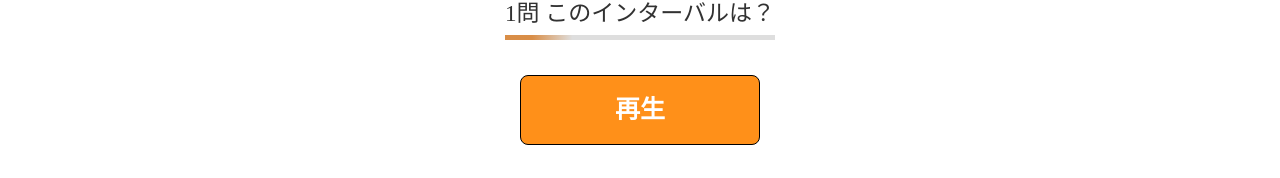
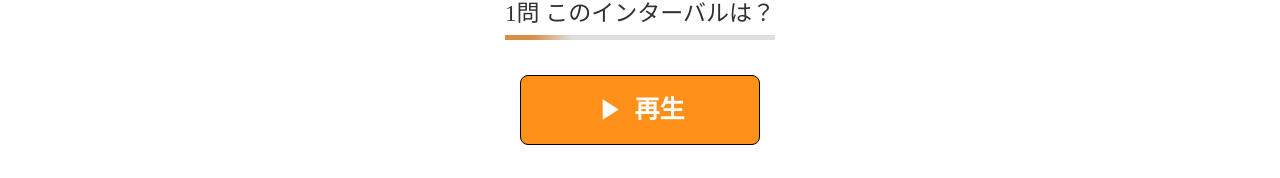
Before and after one commit to aki5648237/interval-training, a React (Create React App) app: page /IntervalTrainingQuiz in a window 1280 px wide. Shown: the part 131-309 px from the top of the page. Built offline with nearby package versions, Linux system fonts and the light colour scheme.

Commit message:
4/12 ボタン押下時の処理修正

```diff
--- a/src/component/intervalTrainingAnswer.tsx
+++ b/src/component/intervalTrainingAnswer.tsx
@@ -8,19 +8,14 @@ import TripOriginIcon from '@mui/icons-material/TripOrigin';
 import CloseIcon from '@mui/icons-material/Close';
 
 type Props = {
-	currentQuestion: number
 	questions: Question[]
 	handleAnswerButtonClick: (answerText: string, value: number) => void
 	answer: string
-	selectValue: number
 	resultList: QuestionResult[]
 }
 
-export const Answer = ({currentQuestion, questions, handleAnswerButtonClick, answer, selectValue, resultList}: Props) => {
+export const Answer = ({questions, handleAnswerButtonClick, answer, resultList}: Props) => {
 
-	resultList.map((item)=> {
-		console.log('ボタンの色情報' + item.resultText + item.result)
-	})
 	return (
 		<div>
 			{
--- a/src/component/intervalTrainingQuiz.tsx
+++ b/src/component/intervalTrainingQuiz.tsx
@@ -1,13 +1,14 @@
 import { useNavigate } from "react-router-dom"
 import { Typography, Button, Card, Box, List, ListItem, ListItemText} from '@mui/material/';
-import React,{useState, useEffect} from 'react';
+import {useState, useEffect} from 'react';
 import { Answer } from './intervalTrainingAnswer';
 import major3rd from '../sound/major3rd.mp3';
 import perfect5th from '../sound/perfect5th.mp3';
 import octabe from '../sound/octave.mp3';
 /** @jsxImportSource @emotion/react */
 import AppHeader from "./appHeader";
-import MainText from "./mainText";
+import PlayArrowIcon from '@mui/icons-material/PlayArrow';
+import ReplayIcon from '@mui/icons-material/Replay';
 
 let my_audio: HTMLAudioElement;
 // 際レンダリング防止のため、最初に定義
@@ -50,9 +51,8 @@ const IntervalTrainingQuiz = () => {
 	const [answer, setAnswer] = useState<string>('');
 	// 選択肢したボタンのvalue
 	const [selectValue, setSelectValue] = useState<number>(99);
-	// 選択肢の正解/不正解情報
-	// const [optionResult, setOptionResult] = useState<string>('');
-
+	// 再生押下時のフラグ
+	const [playSound, setPlaySound] = useState<boolean>(false)
 	// スキップ/次へ文言
 	const [nextText, setNextText] = useState<string>("スキップ")
 
@@ -78,15 +78,22 @@ const IntervalTrainingQuiz = () => {
 			return {...list, result:''};
 		})
 		setResultList(nextList);
+
+		if (currentQuestion > 9) {
+			// 10問回答後、結果見るボタン表示
+			setResultQuiz(true);
+			setNextQuiz(false);
+}
 	},[currentQuestion]);
 
+	// クイズ内容
 	const questions: Question[] = [
 		{
 			answerOptions:[
 				{answerText: 'Major 3rd', value: 0},
 				{answerText: 'Perfect 5th', value: 1},
 				{answerText: 'Octave', value: 2},
-			],
+			]
 		},
 	];
 
@@ -94,10 +101,11 @@ const IntervalTrainingQuiz = () => {
 	const questionResults: QuestionResult[] = [
 		{resultText: 'Major 3rd', result: '', missCount: 0},
 		{resultText: 'Perfect 5th', result: '', missCount: 0},
-		{resultText: 'Octave', result: '', missCount: 0}
+		{resultText: 'Octave', result: '', missCount: 0},
 	]
 	const [resultList, setResultList] = useState<QuestionResult[]>(questionResults);
 
+	// 選択肢押下時の処理
 	const handleAnswerButtonClick = (answerText: string, value: number): void=> {
 
 		const nextList = resultList.map((list) => {
@@ -111,24 +119,20 @@ const IntervalTrainingQuiz = () => {
 					return {...list, result:'inCorrect', missCount: list.missCount + 1}
 				}
 			}
-
-			if (currentQuestion > 9) {
-						// 10問回答後、結果見るボタン表示
-						setResultQuiz(true);
-						setNextQuiz(false);
-			}
-
 			return list;
 		})
 		setResultList(nextList);
 	}
 
-		// ボタン押下時音を鳴らす
-		const jsplay = () => {
-			my_audio.currentTime = 0;
-			my_audio.play();
-			setListenCount((listenCount) => listenCount + 1);
+	// ボタン押下時音を鳴らす
+	const jsplay = () => {
+		my_audio.currentTime = 0;
+		my_audio.play();
+		setListenCount((listenCount) => listenCount + 1);
+		if (playSound === false) {
+			setPlaySound(true);
 		}
+	}
 
 	// 次の問題を表示
 	const nextDisplay = () => {
@@ -136,6 +140,7 @@ const IntervalTrainingQuiz = () => {
 		// 選択肢のボタンのcssを破棄
 		setAnswer('');
 		setNextText('スキップ');
+		setPlaySound(false);
 	}
 
 	// 結果を表示
@@ -165,7 +170,9 @@ const IntervalTrainingQuiz = () => {
 							<Typography className="sub-title" variant="h2">{currentQuestion}問 このインターバルは？</Typography>
 						</Box>
 						<Box sx={{textAlign: 'center', marginTop: '35px'}}>
-							<Button className="main-button" onClick={() => jsplay()} variant='outlined'>再生</Button>
+							<Button
+								startIcon={playSound === false ?  <PlayArrowIcon className="play-icon"/> : <ReplayIcon className="play-icon"/>}
+								className="main-button" onClick={() => jsplay()} variant='outlined'>{playSound === false ? '再生' : 'リプレイ'}</Button>
 						</Box>
 					</Box>
 					<Card className="cardStyle" sx={{margin: '35px 20px 35px 20px', height: '280px'}} variant="outlined">
@@ -174,11 +181,9 @@ const IntervalTrainingQuiz = () => {
 						</Box>
 						<Box sx={{padding: '0 10px'}}>
 							<Answer
-								currentQuestion={currentQuestion}
 								questions={questions}
 								handleAnswerButtonClick={handleAnswerButtonClick}
 								answer={answer}
-								selectValue={selectValue}
 								resultList={resultList}
 							/>
 						</Box>
@@ -188,7 +193,7 @@ const IntervalTrainingQuiz = () => {
 							</Box>
 
 							<Box className={resultQuiz ? "" : "invisible"}>
-								<Button className="result-button" onClick={() => resultDisplay()} variant='outlined'>結果</Button>
+								<Button className={answer === 'correct' ? "result-button" : "skip-button"} onClick={() => resultDisplay()} variant='outlined'>結果</Button>
 							</Box>
 						</Box>
 					</Card>
--- a/src/style/styles.css
+++ b/src/style/styles.css
@@ -58,6 +58,9 @@ Button {
 }
 
 .skip-button {
+	width: 110px;
+	height: 40px;
+	font-size: 18px !important;
 	background-color: rgba(169, 169, 169, 0.5) !important;
 }
 
@@ -91,6 +94,10 @@ Button {
 	bottom: 21px;
 }
 
+.play-icon {
+	font-size: 35px !important;
+}
+
 .text {
 	font-size: 18px !important;
 	font-weight: 520 !important;
```
